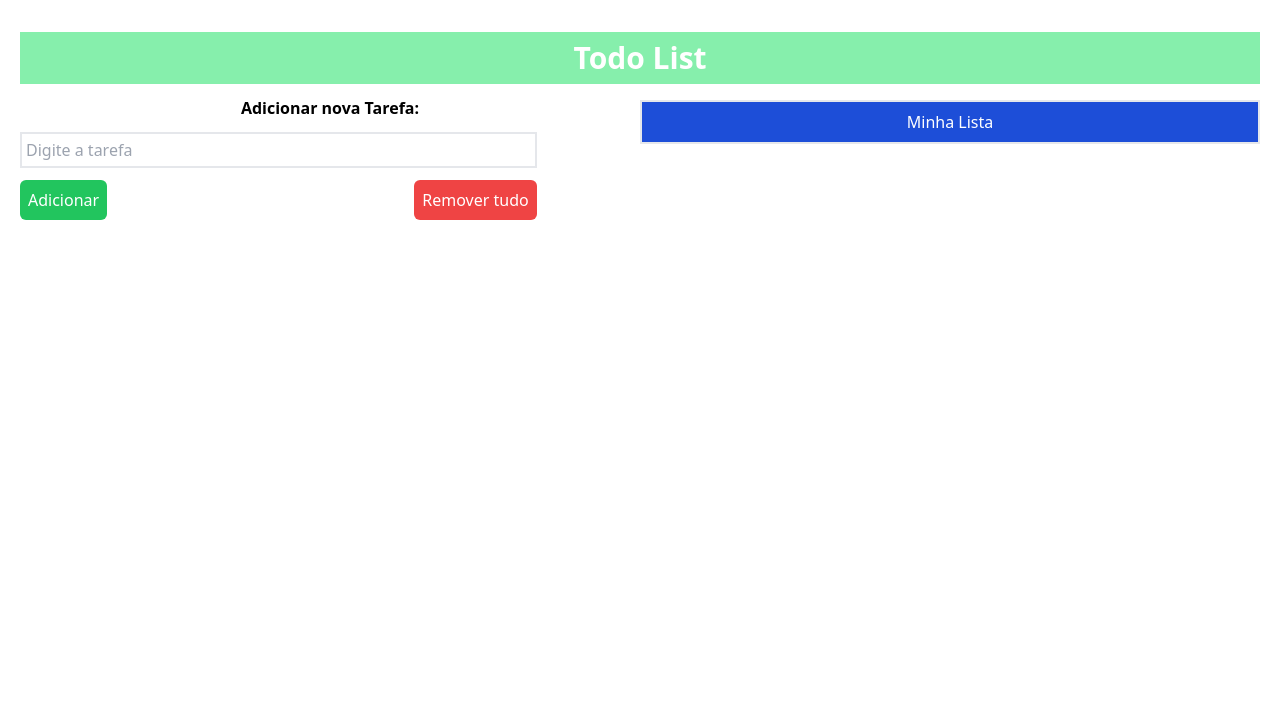
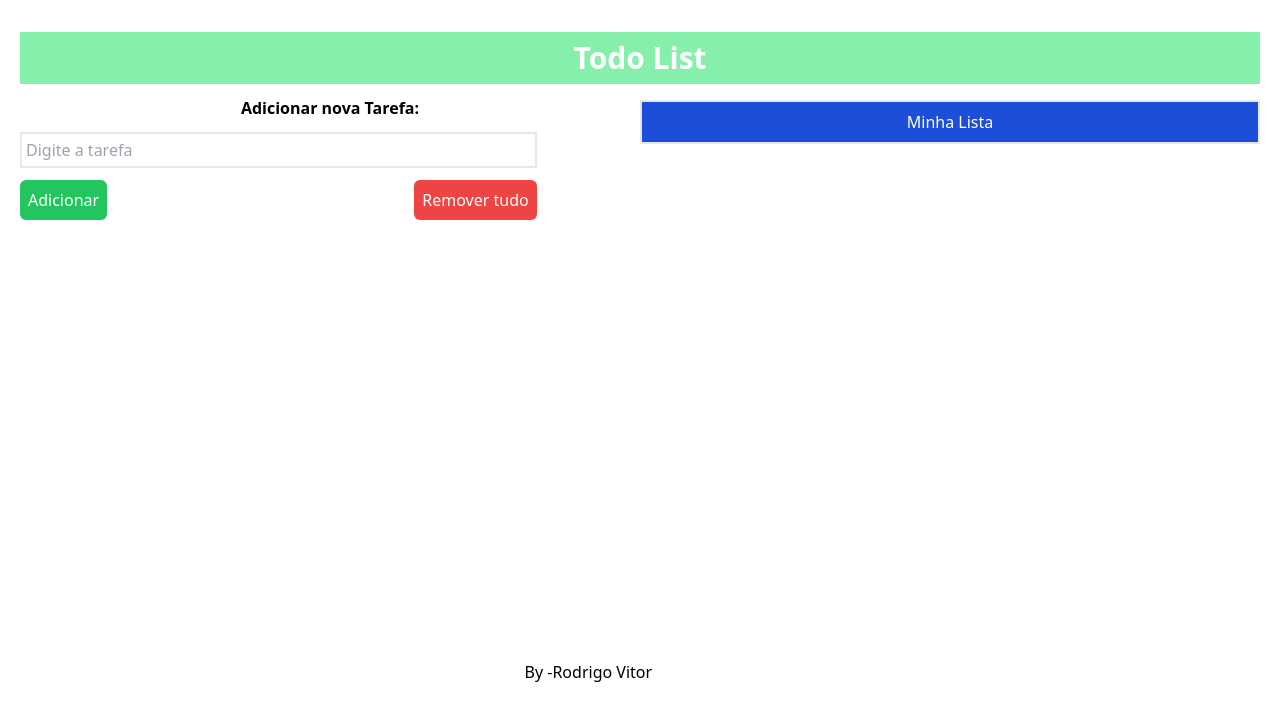
Before and after one commit to RodrigoVitor/to-do-list, a React (Vite) app: page / in a window 1280 px wide. Shown: the top 720 px of the page. Built offline with nearby package versions, Linux system fonts and the light colour scheme.

Commit message:
Creating the footer

```diff
--- a/src/App.tsx
+++ b/src/App.tsx
@@ -2,6 +2,7 @@ import { AddTask } from "./components/AddTask"
 import { TaskList } from "./components/TaskList"
 import './App.css'
 import { useTaskList } from "./hooks/TaskList"
+import { Footer } from "./components/Footer"
 
 const App = () => {
   const [taskReducer, dispatch] = useTaskList()
@@ -31,20 +32,19 @@ const App = () => {
   }
 
   return (
-    <div className="p-5">
+    <div className="p-5 relative ">
       <header className="bg-green-300 flex justify-center p-2 mt-3">
         <h1 className="text-3xl font-bold text-[#fff]">Todo List</h1>
       </header>
 
-      <main className="lg:flex lg:justify-between">
+      <main className="lg:flex lg:justify-between min-h-[70vh]">
         <AddTask actionAddTask={handleAddTask} actionRemoveAll={handleRemoveAll} />
         <section className="lg:w-3/6">
           <TaskList tasks={taskReducer} removeTask={handleRemoveTask}/>
         </section>
       </main>
 
-
-
+      <Footer />
     </div>
   )
 }
--- /dev/null
+++ b/src/components/Footer.tsx
@@ -0,0 +1,14 @@
+export const Footer = () => {
+    return (
+        <footer className="flex justify-center w-11/12 pb-4 mt-4">
+            <p>By -
+                <a
+                    href="https://github.com/RodrigoVitor/to-do-list" className="hover:text-[#00a]"
+                    target="_blank"
+                >
+                    Rodrigo Vitor
+                </a>
+            </p>
+        </footer>
+    )
+}
```
